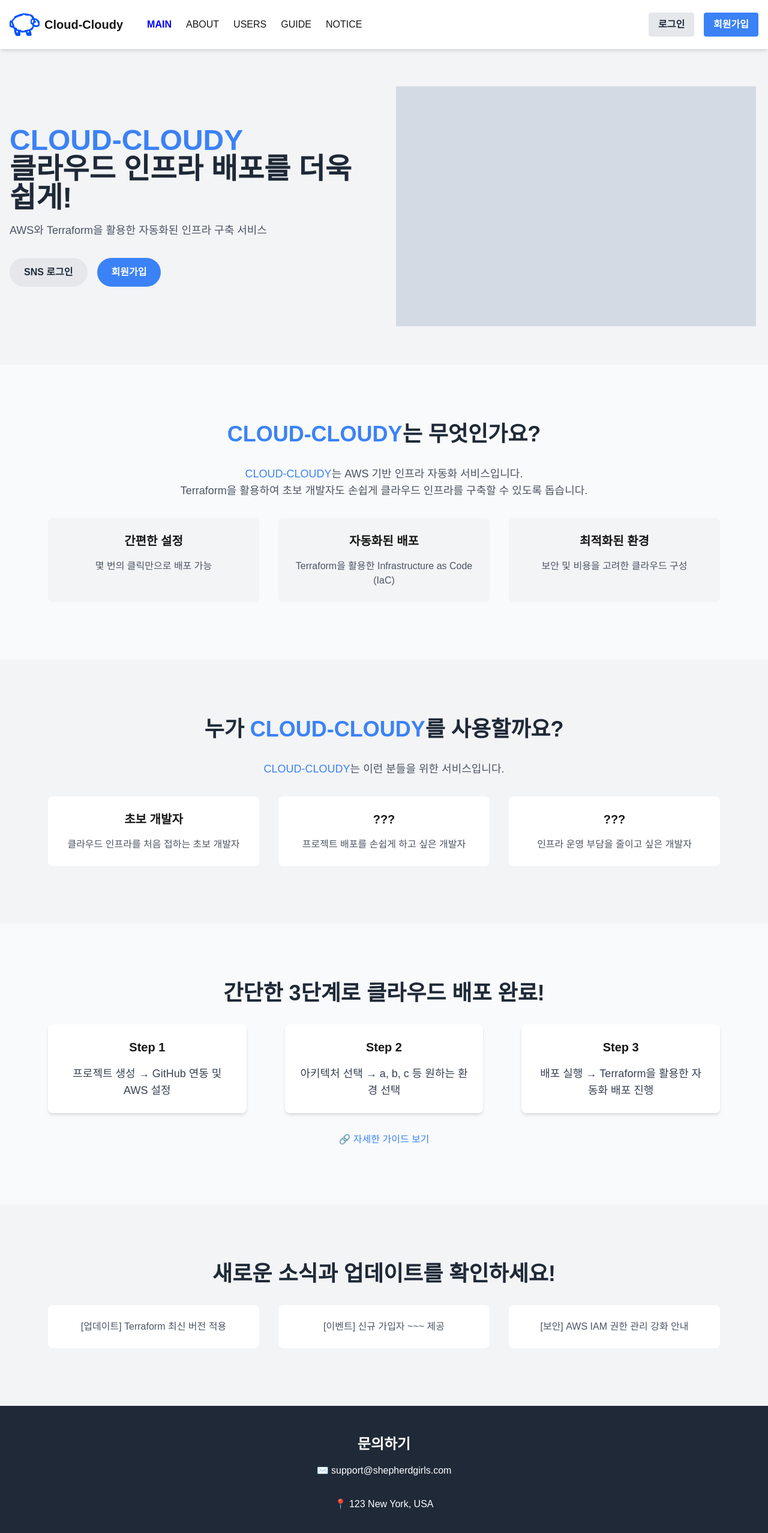
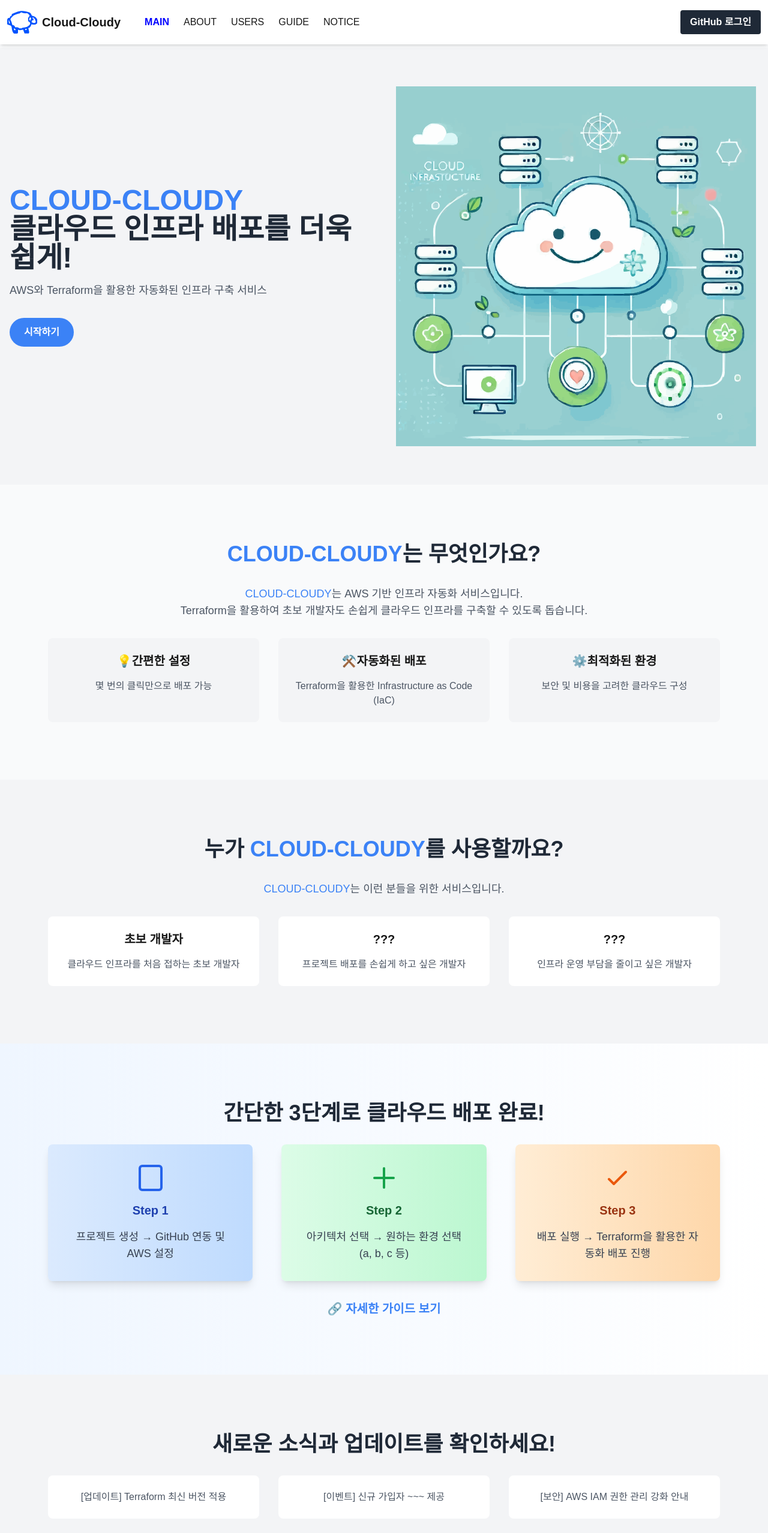
Before and after one commit to shepherdgirls/cloudy-FE, a Next.js app in the folder cloudy-front/: page /home in a window 1280 px wide. Shown: the top 2556 px of the page at 60% size. Built offline with nearby package versions, Linux system fonts and the light colour scheme.

Commit message:
Feat: 로그인 화면 추가

```diff
--- a/cloudy-front/app/components/Navbar.js
+++ b/cloudy-front/app/components/Navbar.js
@@ -1,19 +1,19 @@
 // app/components/Navbar.js
 import Image from 'next/image';
 import logo from '../../public/images/logo.svg';
-import Link from 'next/link'; // Link 컴포넌트 import
+import Link from 'next/link';
 
 export default function Navbar() {
     return (
-    <nav className="bg-white shadow-md p-4 flex justify-between items-center fixed top-0 left-0 w-full z-50">
+        <nav className="bg-white shadow-md p-3 flex justify-between items-center fixed top-0 left-0 w-full z-50">
             {/* 로고 & 메뉴 */}
-      <div className="flex items-center space-x-10"> {/* 로고와 메뉴를 묶고, space-x-10 추가 */}
+            <div className="flex items-center space-x-10">
                 {/* 로고 */}
                 <div className="flex items-center">
-          <Link href="#" className='smoothscroll'>
+                    <Link href="/" className='smoothscroll'>
                         <Image src={logo} alt="Logo" width={50} height={50} />
                     </Link>
-          <Link href="#" className='smoothscroll'>
+                    <Link href="/" className='smoothscroll'>
                         <span className="font-bold text-xl ml-2 cursor-pointer">Cloud-Cloudy</span>
                     </Link>
                 </div>
@@ -26,14 +26,13 @@
                     <Link href="#notice" className="hover:text-blue-500 nav-link">NOTICE</Link>
                 </div>
             </div>
-      {/* 로그인/회원가입 버튼 */}
+            {/* 로그인 버튼 */}
             <div className="space-x-4">
-        <button className="bg-gray-200 hover:bg-gray-300 text-gray-800 font-bold py-2 px-4 rounded">
-          로그인
+                <Link href="/login">
+                    <button className="bg-gray-800 hover:bg-gray-900 text-white font-bold py-2 px-4 rounded">
+                        GitHub 로그인
                     </button>
-        <button className="bg-blue-500 hover:bg-blue-700 text-white font-bold py-2 px-4 rounded">
-          회원가입
-        </button>
+                </Link>
             </div>
         </nav>
     );
--- a/cloudy-front/app/home/page.js
+++ b/cloudy-front/app/home/page.js
@@ -1,9 +1,10 @@
 // app/home/page.js
 'use client';
 import Navbar from '../components/Navbar';
+import { useEffect, useRef } from 'react';
 import Image from 'next/image';
 import mainImage from '../../public/images/mainImage.svg';
-import { useEffect, useRef } from 'react';
+import Link from 'next/link';
 
 export default function NewHomePage() {
     const handleScrollRef = useRef(null);
@@ -86,12 +87,11 @@
                                     AWS와 Terraform을 활용한 자동화된 인프라 구축 서비스
                                 </p>
                                 <div className='flex justify-center md:justify-start space-x-4'>
-                                    <button className="bg-gray-200 hover:bg-gray-300 text-gray-800 font-bold py-3 px-6 rounded-full">
-                                        SNS 로그인
-                                    </button>
-                                    <button className="bg-blue-500 hover:bg-blue-700 text-white font-bold py-3 px-6 rounded-full">
-                                        회원가입
-                                    </button>
+                                    <Link href="/login">
+                                        <button className="bg-blue-500 hover:bg-blue-700 text-white font-bold py-3 px-6 rounded-full">
+                                            시작하기
+                                        </button>
+                                    </Link>
                                 </div>
                             </div>
                             <div className=''>
@@ -113,15 +113,15 @@
                         </p>
                         <div className='grid grid-cols-1 md:grid-cols-3 gap-8 px-4 md:px-16'>
                             <div className='bg-gray-100 rounded-lg p-6'>
-                                <h3 className='text-xl font-semibold mb-4'>간편한 설정</h3>
+                                <h3 className='text-xl font-semibold mb-4'>💡간편한 설정</h3>
                                 <p className='text-gray-600'>몇 번의 클릭만으로 배포 가능</p>
                             </div>
                             <div className='bg-gray-100 rounded-lg p-6'>
-                                <h3 className='text-xl font-semibold mb-4'>자동화된 배포</h3>
+                                <h3 className='text-xl font-semibold mb-4'>⚒️자동화된 배포</h3>
                                 <p className='text-gray-600'>Terraform을 활용한 Infrastructure as Code (IaC)</p>
                             </div>
                             <div className='bg-gray-100 rounded-lg p-6'>
-                                <h3 className='text-xl font-semibold mb-4'>최적화된 환경</h3>
+                                <h3 className='text-xl font-semibold mb-4'>⚙️최적화된 환경</h3>
                                 <p className='text-gray-600'>보안 및 비용을 고려한 클라우드 구성</p>
                             </div>
                         </div>
@@ -132,10 +132,10 @@
                 <section id="users" className="bg-gray-100 py-24 text-center">
                     <div className="container mx-auto px-4">
                         <h2 className="text-3xl md:text-4xl font-bold text-gray-800 mb-8">
-                        누가 <span className='text-blue-500'>CLOUD-CLOUDY</span>를 사용할까요?
+                            누가 <span className='text-blue-500'>CLOUD-CLOUDY</span>를 사용할까요?
                         </h2>
                         <p className="text-gray-600 px-4 md:px-16 text-lg">
-                           <span className='text-blue-500'>CLOUD-CLOUDY</span>는 이런 분들을 위한 서비스입니다.
+                            <span className='text-blue-500'>CLOUD-CLOUDY</span>는 이런 분들을 위한 서비스입니다.
                         </p>
                         <div className='grid grid-cols-1 md:grid-cols-3 gap-8 px-4 md:px-16 mt-8'>
                             <div className='bg-white rounded-lg p-6'>
@@ -155,26 +155,44 @@
                 </section>
 
                 {/* 4. GUIDE (이용 가이드 섹션) */}
-                <section id="guide" className="py-24 text-center">
+                <section id="guide" className="py-24 bg-gradient-to-r from-blue-50 to-white text-center">
                     <div className="container mx-auto px-4">
                         <h2 className="text-3xl md:text-4xl font-bold text-gray-800 mb-8">
                             간단한 3단계로 클라우드 배포 완료!
                         </h2>
-                        <div className="grid grid-cols-1 md:grid-cols-3 gap-16 px-4 md:px-16">
-                            <div className="bg-white rounded-lg shadow-md p-6">
-                                <h3 className="text-xl font-semibold mb-4">Step 1</h3>
+                        <div className="grid grid-cols-1 md:grid-cols-3 gap-12 px-4 md:px-16">
+                            {/* Step 1 */}
+                            <div className="bg-gradient-to-r from-blue-100 to-blue-200 rounded-lg shadow-lg p-8 hover:scale-105 transition-transform">
+                                <div className="flex justify-center mb-4">
+                                    <svg xmlns="http://www.w3.org/2000/svg" className="h-12 w-12 text-blue-600" fill="none" viewBox="0 0 24 24" stroke="currentColor">
+                                        <path strokeLinecap="round" strokeLinejoin="round" strokeWidth="2" d="M3 4a2 2 0 012-2h14a2 2 0 012 2v16a2 2 0 01-2 2H5a2 2 0 01-2-2V4z" />
+                                    </svg>
+                                </div>
+                                <h3 className="text-xl font-semibold mb-4 text-blue-800">Step 1</h3>
                                 <p className="text-gray-700 text-lg">프로젝트 생성 → GitHub 연동 및 AWS 설정</p>
                             </div>
-                            <div className="bg-white rounded-lg shadow-md p-6">
-                                <h3 className="text-xl font-semibold mb-4">Step 2</h3>
-                                <p className="text-gray-700 text-lg">아키텍처 선택 → a, b, c 등 원하는 환경 선택</p>
+                            {/* Step 2 */}
+                            <div className="bg-gradient-to-r from-green-100 to-green-200 rounded-lg shadow-lg p-8 hover:scale-105 transition-transform">
+                                <div className="flex justify-center mb-4">
+                                    <svg xmlns="http://www.w3.org/2000/svg" className="h-12 w-12 text-green-600" fill="none" viewBox="0 0 24 24" stroke="currentColor">
+                                        <path strokeLinecap="round" strokeLinejoin="round" strokeWidth="2" d="M12 4v16m8-8H4" />
+                                    </svg>
+                                </div>
+                                <h3 className="text-xl font-semibold mb-4 text-green-800">Step 2</h3>
+                                <p className="text-gray-700 text-lg">아키텍처 선택 → 원하는 환경 선택 (a, b, c 등)</p>
                             </div>
-                            <div className="bg-white rounded-lg shadow-md p-6">
-                                <h3 className="text-xl font-semibold mb-4">Step 3</h3>
+                            {/* Step 3 */}
+                            <div className="bg-gradient-to-r from-orange-100 to-orange-200 rounded-lg shadow-lg p-8 hover:scale-105 transition-transform">
+                                <div className="flex justify-center mb-4">
+                                    <svg xmlns="http://www.w3.org/2000/svg" className="h-12 w-12 text-orange-600" fill="none" viewBox="0 0 24 24" stroke="currentColor">
+                                        <path strokeLinecap="round" strokeLinejoin="round" stroke-width="2" d="M5 13l4 4L19 7" />
+                                    </svg>
+                                </div>
+                                <h3 className="text-xl font-semibold mb-4 text-orange-800">Step 3</h3>
                                 <p className="text-gray-700 text-lg">배포 실행 → Terraform을 활용한 자동화 배포 진행</p>
                             </div>
                         </div>
-                        <a href="#" className='mt-8 inline-block text-blue-500 hover:underline'>🔗 자세한 가이드 보기</a>
+                        <a href="#" className="mt-8 inline-block text-blue-500 hover:underline text-xl font-semibold">🔗 자세한 가이드 보기</a>
                     </div>
                 </section>
 
@@ -198,11 +216,11 @@
                     </div>
                 </section>
                 {/* 6. 푸터 (Footer) */}
-                <footer id="footer" className="bg-gray-800 text-white py-12 text-center">
+                <footer id="footer" className="bg-gray-800 text-white py-4 text-center">
                     <div className="container mx-auto px-4">
                         <h2 className='text-2xl font-bold mb-4'>문의하기</h2>
-                        <p className='mb-8'>✉️ support@shepherdgirls.com</p>
-                        <p className='mb-8'>📍 123 New York, USA</p>
+                        <p className='mb-4'>✉️ support@shepherdgirls.com</p>
+                        <p className='mb-4'>📍 123 New York, USA</p>
 
                         <h2 className='text-2xl font-bold mb-4'>Follow us</h2>
                         <div className='flex justify-center space-x-4 mb-8'>
```
Also changed, not shown: cloudy-front/app/login/page.js (added, +67 -0 lines), cloudy-front/public/images/mainImage.svg. Lines whose indentation alone changed are shown as unchanged.
